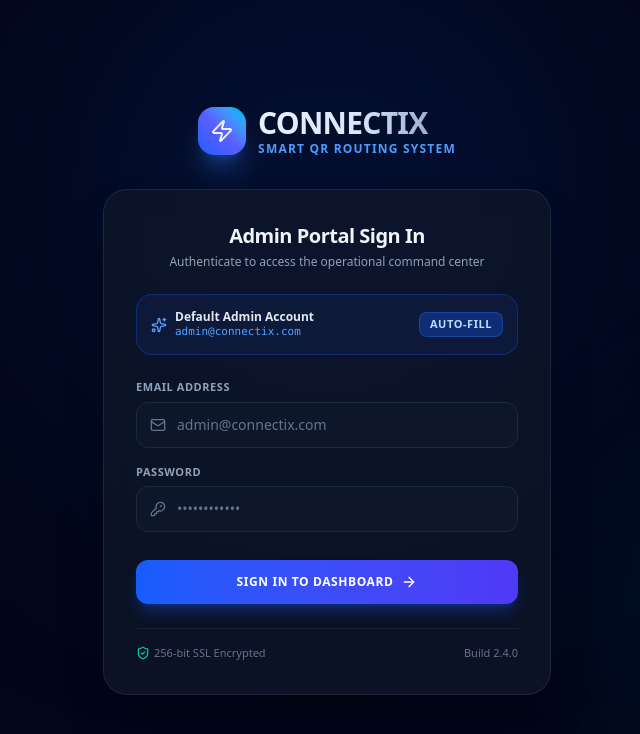
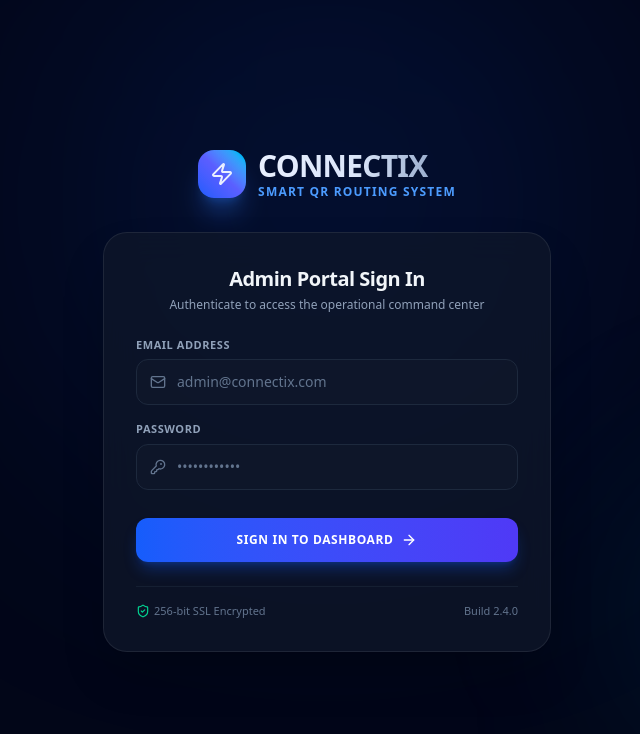
Before and after one commit to Chinmay-6/Connectix, a React (Vite) app: page /admin/login in a window 1280 px wide. Shown: the top 734 px of the page, without its empty margins (313-953 px from the left). Built offline with nearby package versions, Linux system fonts and the light colour scheme; no server answers.

Commit message:
some fix

```diff
--- a/server.ts
+++ b/server.ts
@@ -189,12 +189,26 @@ function getLocalNetworkIp(): string {
   // -------------------------------------------------------------
   app.get('/api/system/status', async (req, res) => {
     const localIp = getLocalNetworkIp();
-    const networkScanUrl = `http://${localIp}:3000`;
+    const hostHeader = (req.headers.host || '').toString();
+    const protocol = (req.headers['x-forwarded-proto'] || (req.secure ? 'https' : 'http')).toString();
+
+    let publicUrl = '';
+    if (process.env.RENDER_EXTERNAL_URL) {
+      publicUrl = process.env.RENDER_EXTERNAL_URL;
+    } else if (process.env.APP_URL) {
+      publicUrl = process.env.APP_URL;
+    } else if (hostHeader && !hostHeader.includes('localhost') && !hostHeader.includes('127.0.0.1')) {
+      publicUrl = `${protocol}://${hostHeader}`;
+    } else {
+      publicUrl = `http://${localIp}:3000`;
+    }
+
     res.json({
       dbMode,
       dbErrorMessage,
       localIp,
-      networkScanUrl,
+      networkScanUrl: publicUrl,
+      publicUrl,
       projectId: process.env.FIREBASE_PROJECT_ID || 'connectx-b614a'
     });
   });
--- a/src/components/AdminLogin.tsx
+++ b/src/components/AdminLogin.tsx
@@ -64,23 +64,6 @@ export default function AdminLogin() {
           <p className="text-xs text-slate-400 mt-1">Authenticate to access the operational command center</p>
         </div>
 
-        {/* Quick Demo Autofill Notice */}
-        <div className="mb-6 p-3.5 bg-blue-950/40 border border-blue-800/50 rounded-2xl flex items-center justify-between text-xs text-blue-300">
-          <div className="flex items-center gap-2">
-            <Sparkles className="w-4 h-4 text-blue-400 shrink-0" />
-            <div>
-              <div className="font-bold text-slate-200">Default Admin Account</div>
-              <div className="text-[11px] text-blue-400 font-mono">admin@connectix.com</div>
-            </div>
-          </div>
-          <button
-            type="button"
-            onClick={autofillDefault}
-            className="px-2.5 py-1 rounded-lg bg-blue-600/30 hover:bg-blue-600/50 text-blue-200 font-bold text-[11px] border border-blue-500/30 transition-colors uppercase tracking-wider"
-          >
-            Auto-fill
-          </button>
-        </div>
 
         {error && (
           <div className="mb-6 p-3.5 bg-red-950/40 border border-red-800/50 rounded-2xl text-red-300 text-xs font-medium leading-relaxed">
```
